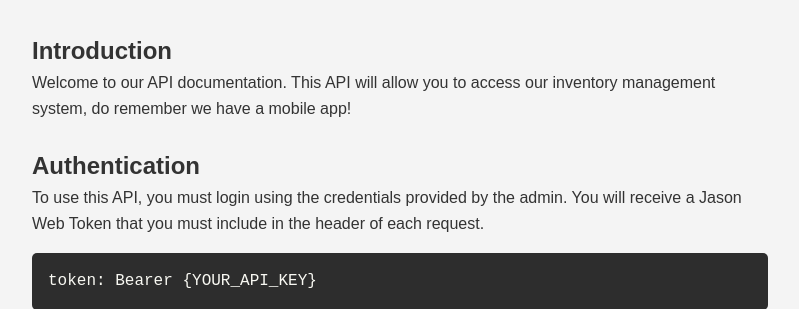
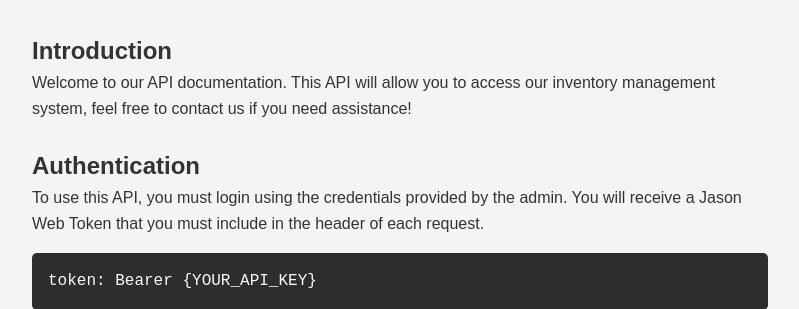
Before and after one commit to FloWareR/Floware, a PHP site: page / in a window 1280 px wide. Shown: the part 125-434 px from the top of the page, without its empty margins (240-1039 px from the left). Run offline with PHP 8.4, Linux system fonts and the light colour scheme; data that the repository does not hold is empty.

Commit message:
test webhook

```diff
--- a/app/Views/landingpage.php
+++ b/app/Views/landingpage.php
@@ -146,7 +146,7 @@
 
             <h2>Introduction</h2>
             <p>Welcome to our API documentation. This API will allow you to access our inventory management system,
-                do remember we have a mobile app!</p>
+                feel free to contact us if you need assistance!</p>
 
         </section>
         <br>
```
